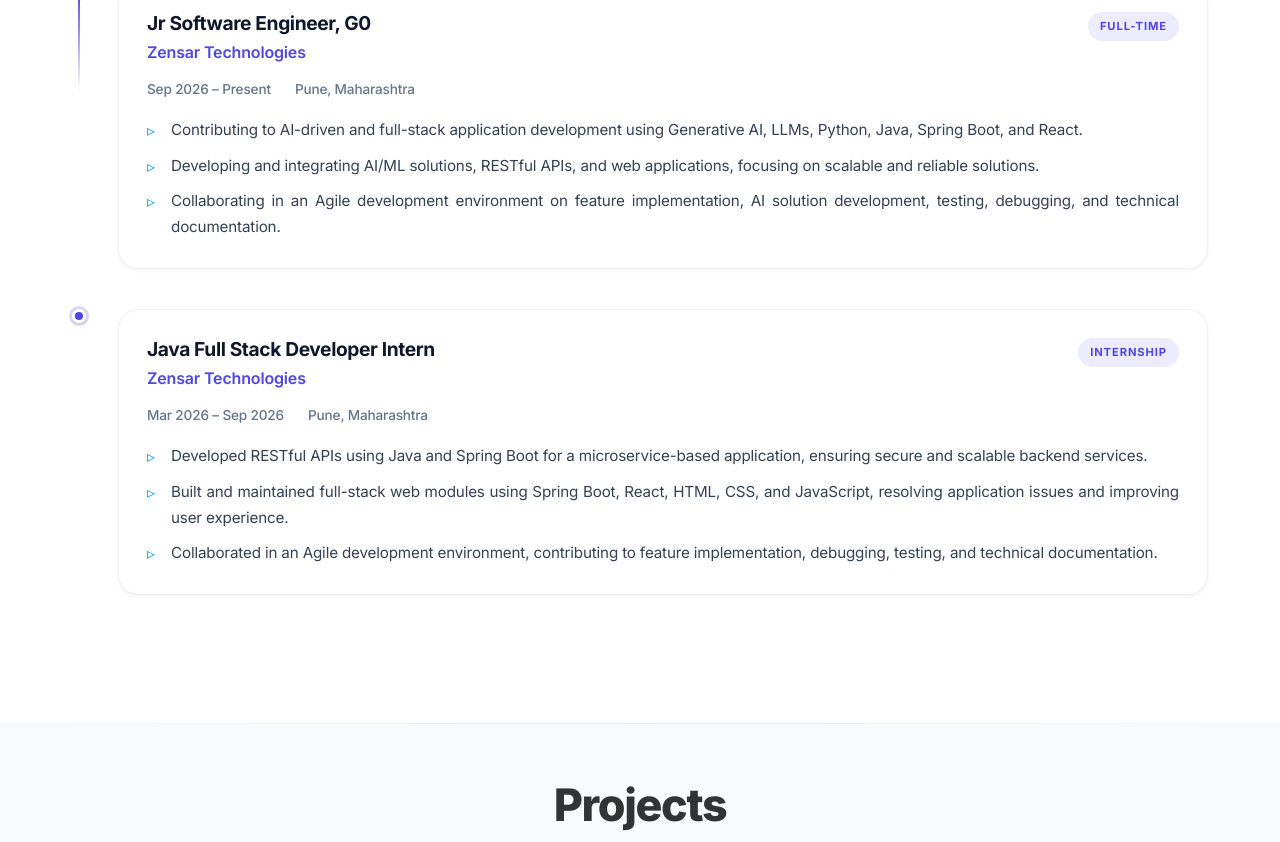
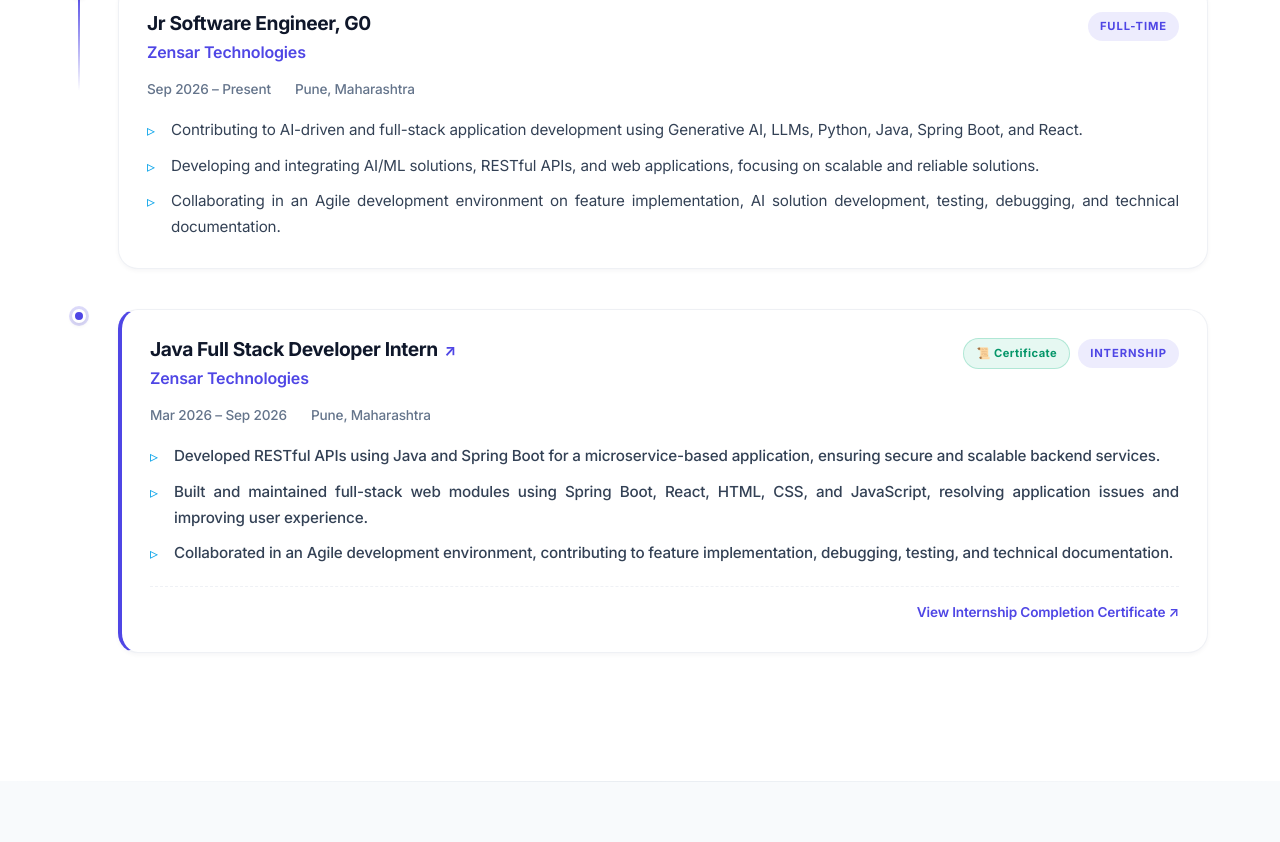
Before and after one commit to shreyasraut0707/Portfolio, a React (Vite) app: page / in a window 1280 px wide. Shown: the part 1973-2815 px from the top of the page. Built offline with nearby package versions, Linux system fonts and the light colour scheme.

Commit message:
Add Zensar internship completion certificate and make experience clickable

```diff
--- a/src/components/Experience.tsx
+++ b/src/components/Experience.tsx
@@ -9,6 +9,7 @@
   location: string;
   description: string[];
   type?: string;
+  link?: string;
 }
 
 interface ExperienceProps {
@@ -23,7 +24,20 @@
         <p className="section-subtitle">My professional journey</p>
 
         <div className="experience-timeline">
-          {experiences.map((exp, index) => (
+          {experiences.map((exp, index) => {
+            const ContentTag = exp.link ? "a" : "div";
+            const linkProps = exp.link
+              ? {
+                  href: exp.link,
+                  target: "_blank",
+                  rel: "noopener noreferrer",
+                  className: "experience-content experience-clickable",
+                }
+              : {
+                  className: "experience-content",
+                };
+
+            return (
               <div key={exp.id} className="experience-item">
                 <div className="timeline-marker">
                   <div className="timeline-dot"></div>
@@ -31,15 +45,32 @@
                     <div className="timeline-line"></div>
                   )}
                 </div>
-              <div className="experience-content">
+                <ContentTag {...linkProps}>
                   <div className="experience-header">
                     <div>
-                    <h3 className="experience-title">{exp.title}</h3>
+                      <h3 className="experience-title">
+                        {exp.title}
+                        {exp.link && (
+                          <span
+                            className="experience-external-icon"
+                            title="View Certificate"
+                          >
+                            ↗
+                          </span>
+                        )}
+                      </h3>
                       <p className="experience-company">{exp.company}</p>
                     </div>
+                    <div className="experience-badges">
+                      {exp.link && (
+                        <span className="experience-cert-badge">
+                          📜 Certificate
+                        </span>
+                      )}
                       {exp.type && (
                         <span className="experience-badge">{exp.type}</span>
                       )}
+                    </div>
                   </div>
                   <div className="experience-meta">
                     <span className="meta-item">{exp.duration}</span>
@@ -50,9 +81,17 @@
                       <li key={i}>{desc}</li>
                     ))}
                   </ul>
+                  {exp.link && (
+                    <div className="experience-cert-footer">
+                      <span className="cert-view-btn">
+                        View Internship Completion Certificate ↗
+                      </span>
                     </div>
+                  )}
+                </ContentTag>
               </div>
-          ))}
+            );
+          })}
         </div>
       </div>
     </section>
--- a/src/data/resume.ts
+++ b/src/data/resume.ts
@@ -20,6 +20,7 @@
     duration: 'Mar 2026 – Sep 2026',
     location: 'Pune, Maharashtra',
     type: 'Internship',
+    link: '/127695_Shreyas Subhash Raut_Internship Letter.pdf',
     description: [
       'Developed RESTful APIs using Java and Spring Boot for a microservice-based application, ensuring secure and scalable backend services.',
       'Built and maintained full-stack web modules using Spring Boot, React, HTML, CSS, and JavaScript, resolving application issues and improving user experience.',
--- a/src/styles/Experience.css
+++ b/src/styles/Experience.css
@@ -164,6 +164,84 @@
   font-size: 1rem;
 }
 
+/* ============ Clickable Experience & Certificate Badge ============ */
+.experience-clickable {
+  text-decoration: none;
+  color: inherit;
+  display: block;
+  cursor: pointer;
+  border-left: 4px solid var(--accent-primary);
+}
+
+.experience-clickable:hover {
+  border-left-color: var(--accent-secondary);
+}
+
+.experience-external-icon {
+  display: inline-block;
+  margin-left: 0.4rem;
+  font-size: 0.95rem;
+  color: var(--accent-primary);
+  transition: transform var(--transition-base), color var(--transition-base);
+}
+
+.experience-clickable:hover .experience-external-icon {
+  transform: translate(2px, -2px);
+  color: var(--accent-secondary);
+}
+
+.experience-badges {
+  display: flex;
+  align-items: center;
+  gap: 0.5rem;
+  flex-wrap: wrap;
+}
+
+.experience-cert-badge {
+  display: inline-flex;
+  align-items: center;
+  gap: 0.3rem;
+  padding: 0.3rem 0.75rem;
+  background: rgba(16, 185, 129, 0.1);
+  color: #059669;
+  border: 1px solid rgba(16, 185, 129, 0.25);
+  border-radius: var(--radius-full);
+  font-size: 0.7rem;
+  font-weight: 700;
+  white-space: nowrap;
+  letter-spacing: 0.04em;
+  transition: var(--transition-base);
+}
+
+.experience-clickable:hover .experience-cert-badge {
+  background: rgba(16, 185, 129, 0.18);
+  border-color: rgba(16, 185, 129, 0.45);
+}
+
+.experience-cert-footer {
+  margin-top: 1.25rem;
+  padding-top: 0.85rem;
+  border-top: 1px dashed var(--border-subtle);
+  display: flex;
+  align-items: center;
+  justify-content: flex-end;
+}
+
+.cert-view-btn {
+  display: inline-flex;
+  align-items: center;
+  gap: 0.4rem;
+  font-size: 0.85rem;
+  font-weight: 600;
+  color: var(--accent-primary);
+  transition: var(--transition-base);
+}
+
+.experience-clickable:hover .cert-view-btn {
+  color: var(--accent-secondary);
+  transform: translateX(4px);
+}
+
 /* ============ Responsive ============ */
 @media (max-width: 768px) {
   .experience-section {
--- a/src/types/index.ts
+++ b/src/types/index.ts
@@ -6,6 +6,7 @@
   location: string;
   description: string[];
   type?: string;
+  link?: string;
 }
 
 export interface Project {
```
Also changed, not shown: 1 other file (tests, documents, lock files or other folders). Lines whose indentation alone changed are shown as unchanged.
